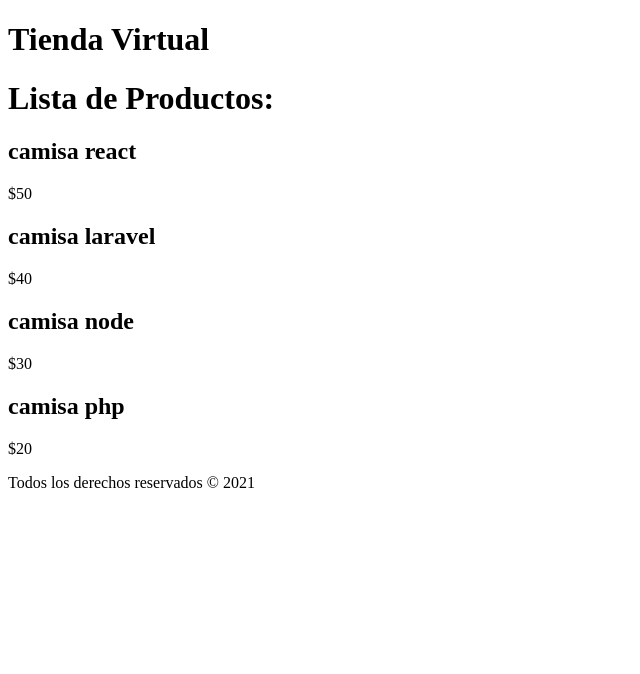
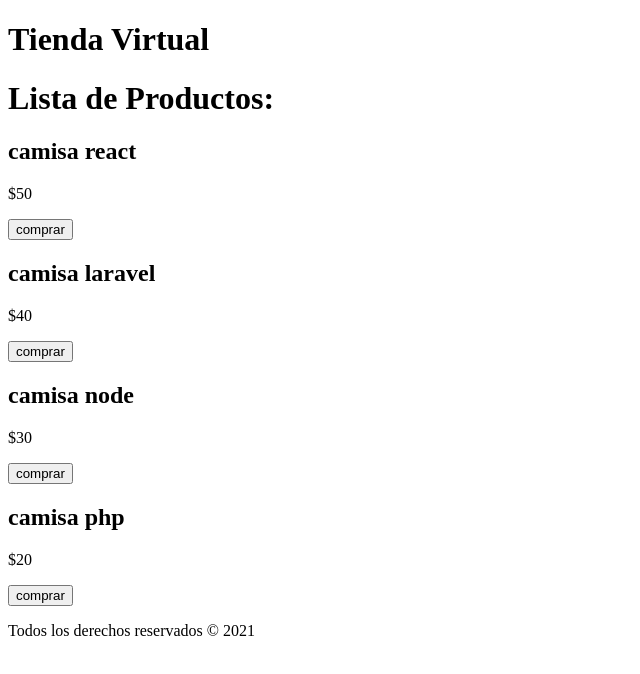
Before and after one commit to alejandrobecerraptor/React-Basicos, a React (Create React App) app: page / in a window 1280 px wide. Shown: the top 674 px of the page, without its empty margins (0-640 px from the left). Built offline with nearby package versions, Linux system fonts and the light colour scheme.

Commit message:
Evento onClick React

```diff
--- a/src/components/Producto.js
+++ b/src/components/Producto.js
@@ -4,10 +4,23 @@ const Producto = ({producto}) => {
 
     const {nombre , precio , id} = producto;
 
+    //Agregar producto al carrito funcion
+
+    const seleccionarProducto = id => {
+        return (
+            console.log('comprando',id)
+         );
+    }
+
     return (
        <div>
            <h2>{nombre}</h2>
            <p>${precio}</p>
+           <button
+           type = "button"
+           onClick = { () => seleccionarProducto(id) }>
+               comprar
+           </button>
        </div>
      );
 }
```
